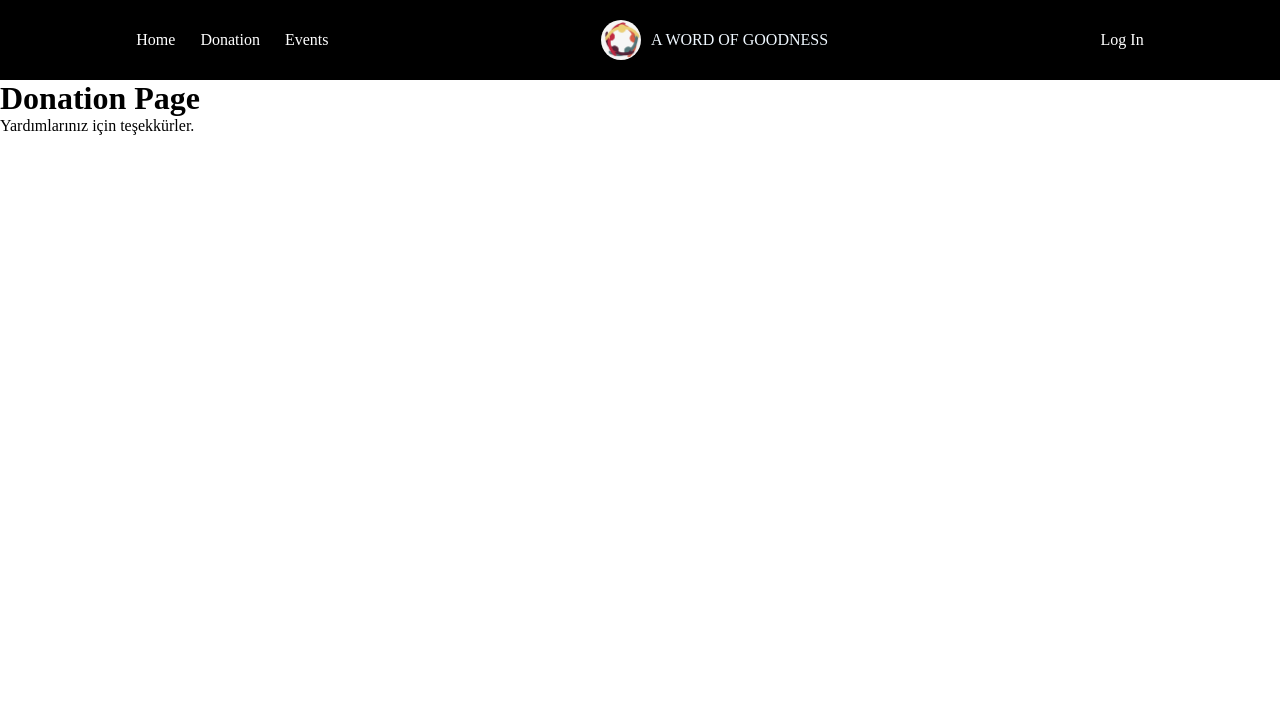
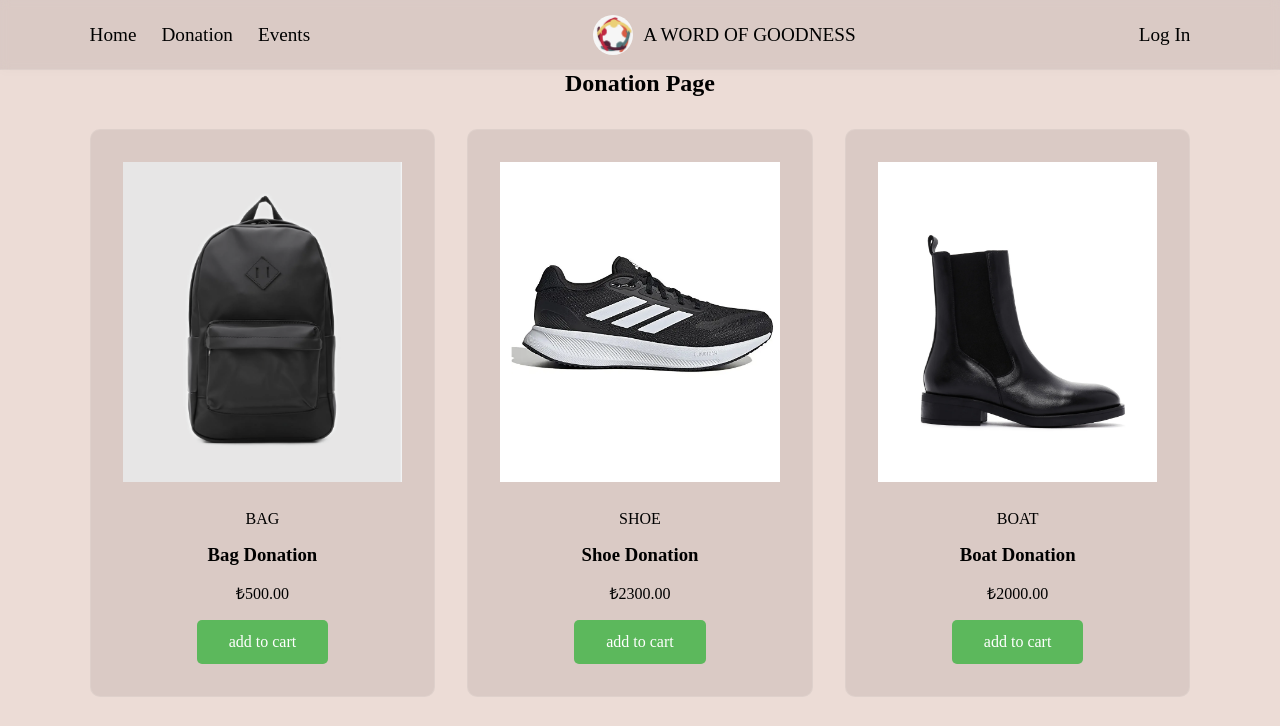
Before and after one commit to aycakodak/A_World_of-_Goodness, a website: page donation.html in a window 1280 px wide. Shown: the top 726 px of the page. Drawn offline with Linux system fonts and the light colour scheme.

Commit message:
navbar update and donation html finish

```diff
--- a/donation.html
+++ b/donation.html
@@ -21,10 +21,113 @@
         </div>
     </nav>
 
-    <main class="donation-content">
+    <section class="donation">
         <h1>Donation Page</h1>
-        <p>Yardımlarınız için teşekkürler.</p>
-    </main>
+         <div class="box-container">
+            <div class="box">
+                <div class="box-head">
+                    <img src="canta.png" alt="donation">
+                    <span class="donation-category">BAG</span>
+                    <H3>Bag Donation</H3>
+                    <div class="price">₺500.00</div>
+                </div>
+                <div class="box-bottom">
+                    <a href="#" class="btn">add to cart</a>
+                </div>
+            </div>
+
+            <div class="box">
+                <div class="box-head">
+                    <img src="ayakkabı.png" alt="donation">
+                    <span class="donation-category">SHOE</span>
+                    <H3>Shoe Donation</H3>
+                    <div class="price">₺2300.00</div>
+                </div>
+                <div class="box-bottom">
+                    <a href="#" class="btn">add to cart</a>
+                </div>
+            </div>
+
+            <div class="box">
+                <div class="box-head">
+                    <img src="bot.png" alt="donation">
+                    <span class="donation-category">BOAT</span>
+                    <H3>Boat Donation</H3>
+                    <div class="price">₺2000.00</div>
+                </div>
+                <div class="box-bottom">
+                    <a href="#" class="btn">add to cart</a>
+                </div>
+            </div>
+
+            <div class="box">
+                <div class="box-head">
+                    <img src="mont.png" alt="donation">
+                    <span class="donation-category">COAT</span>
+                    <H3>Coat Donation</H3>
+                    <div class="price">₺1500.00</div>
+                </div>
+                <div class="box-bottom">
+                    <a href="#" class="btn">add to cart</a>
+                </div>
+            </div>
+
+            <div class="box">
+                <div class="box-head">
+                    <img src="defter.png" alt="donation">
+                    <span class="donation-category">NOTEBOOK</span>
+                    <H3>Notebook Donation</H3>
+                    <div class="price">₺150.00</div>
+                </div>
+                <div class="box-bottom">
+                    <a href="#" class="btn">add to cart</a>
+                </div>
+            </div>
+
+            <div class="box">
+                <div class="box-head">
+                    <img src="kalem.png" alt="donation">
+                    <span class="donation-category">COLERED PENCİL</span>
+                    <H3>Colered Pencil Donation</H3>
+                    <div class="price">₺580.00</div>
+                </div>
+                <div class="box-bottom">
+                    <a href="#" class="btn">aid</a>
+                </div>
+            </div>
+
+            <div class="box">
+                <div class="box-head">
+                    <img src="boyama.png" alt="donation">
+                    <span class="donation-category">COLERİNG BOOK</span>
+                    <H3>Coloring Book Donation</H3>
+                    <div class="price">₺70.00</div>
+                </div>
+                <div class="box-bottom">
+                    <a href="#" class="btn">aid</a>
+                </div>
+            </div>
+
+            <div class="box">
+                <div class="box-head">
+                    <img src="kitap.png" alt="donation">
+                    <span class="donation-category">BOOK</span>
+                    <H3>Book Donation</H3>
+                    <div class="price">₺350.00</div>
+                </div>
+                <div class="box-bottom">
+                    <a href="#" class="btn">aid</a>
+                </div>
+            </div>
+
+
+
+
+
+
+
+         </div>
+    </section>
 
 </body>
 </html>
--- a/style.css
+++ b/style.css
@@ -2,22 +2,41 @@
     margin: 0;
     padding: 0;
     box-sizing: border-box;
+
+}
+body{
+    background-color: #ecdcd6;
 }
 
 .navbar {
-    background-color: rgb(0, 0, 0);
-    background-size: cover;
-    background-repeat: no-repeat;
-    height: 10vh;
-    width: 100%;
+    /* Box ile aynı şeffaf renk */
+    background-color: rgba(20, 1, 1, 0.08);
+
+    /* Sayfa kaydırıldığında arkadaki renklerin hafif görünmesi için (opsiyonel cam efekti) */
+    backdrop-filter: blur(5px);
+    -webkit-backdrop-filter: blur(5px);
+
+    height: 70px;
     display: flex;
     align-items: center;
-    flex-direction: row;
-    justify-content: space-around;
-    position: relative; /* Navbar'ın üstte kalması için */
-    z-index: 10;
+    justify-content: space-between;
+    padding: 0 7%; /* Hizalamayı korur */
+    position: sticky;
+    top: 0;
+    z-index: 1000;
+
+    /* Box'taki gibi ince bir çerçeve ve hafif gölge */
+    border-bottom: 1px solid rgba(255, 255, 255, 0.1);
+    box-shadow: 0 2px 10px rgba(0, 0, 0, 0.02);
 }
 
+/* Yazıların siyah kalması için */
+.nav-left a, .nav-right a, .center span {
+    color: #000000;
+    font-size: 1.2rem;
+    font-weight: 500;
+    text-decoration: none;
+}
 .nav-left {
     display: flex;
     gap: 25px;
@@ -225,3 +244,43 @@ input[type=number]::-webkit-outer-spin-button {
     from { opacity: 0; transform: translateY(5px); }
     to { opacity: 1; transform: translateY(0); }
 }
+.donation .box-container{
+    display: grid;
+    grid-template-columns: repeat(auto-fit, minmax(20rem, 1fr));
+    gap: 2rem;
+    padding: 2rem 7%;
+
+}
+.donation h1{
+    text-align: center;
+}
+.box{
+    background: rgba(20, 1, 1, 0.08); /* Şeffaf beyaz */
+    border: 1px solid rgba(255, 255, 255, 0.1);
+    border-radius: 10px;
+    padding: 2rem;
+    text-align: center;
+}
+.box img {
+    width: 100%;
+    height: 20rem; /* Sabit yükseklik resimleri hizalar */
+    object-fit: contain; /* Resimleri kırpmaz, kutuya sığdırır */
+    margin-bottom: 1.5rem;
+}
+.box h3, .price {
+    color: rgb(0, 0, 0);
+    margin: 1rem 0;
+}
+
+.donation .box-container .box img{
+    width: 100%;
+    object-fit: cover;
+}
+.btn {
+    display: inline-block;
+    background: #5cb85c;
+    color: white !important;
+    padding: 0.8rem 2rem;
+    border-radius: 5px;
+    text-decoration: none;
+}
```
Also changed, not shown: login.html (+1 -1 lines), ayakkabı.png (added), bot.png (added), boyama.png (added), canta.png (added), defter.png (added), kalem.png (added), kitap.png (added), mont.png (added).
